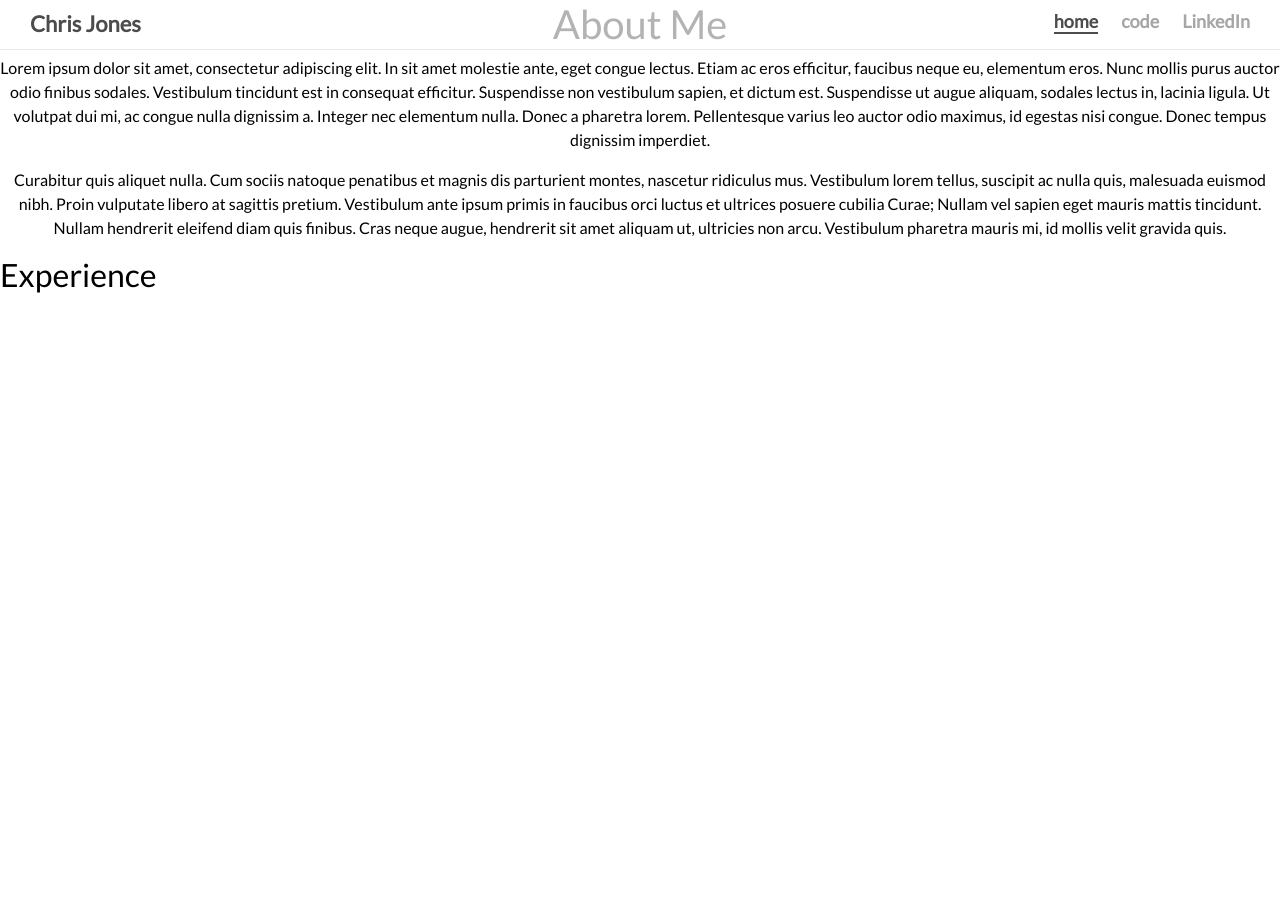
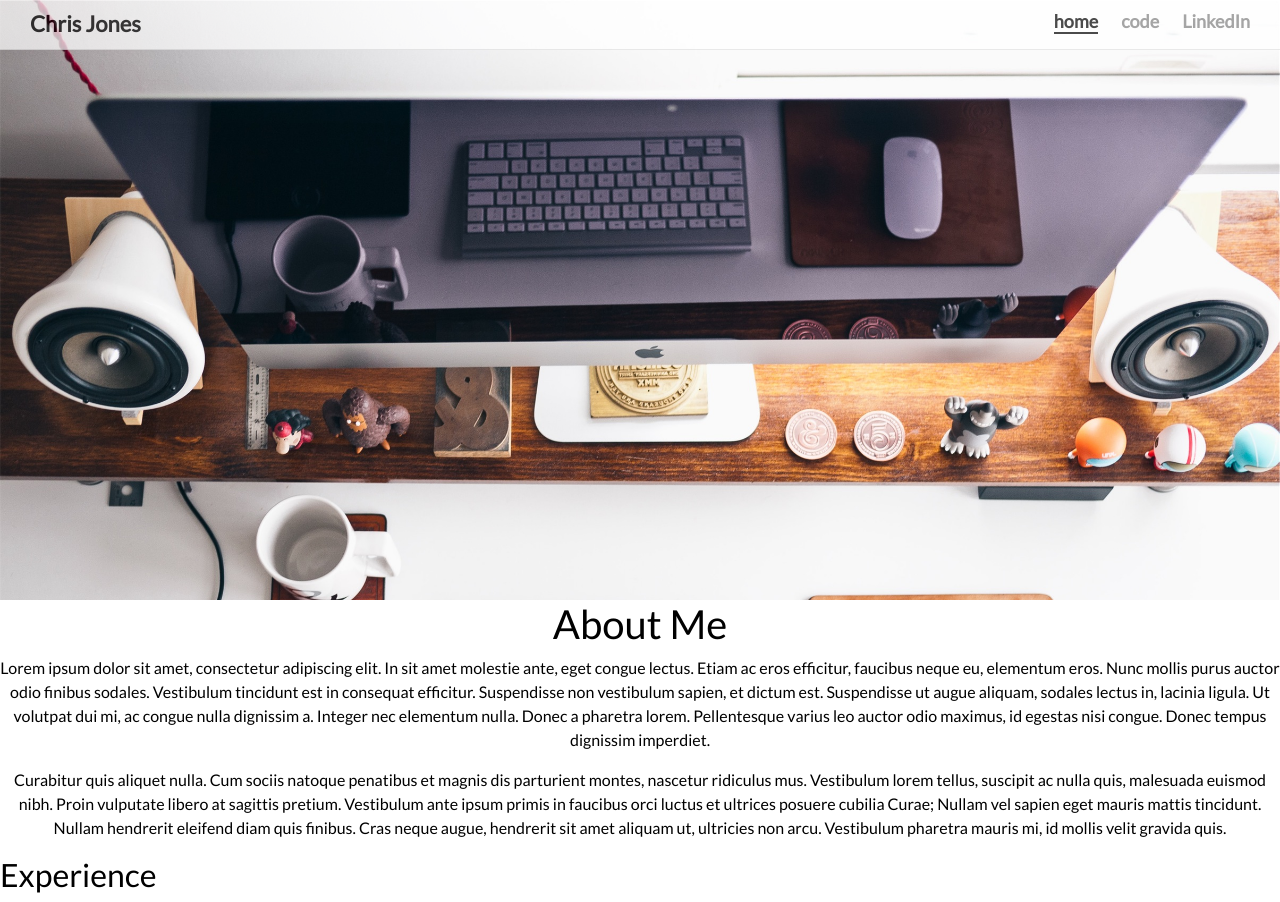
Before and after one commit to tophj/tophj.github.io, a plain HTML site: page index.html in a window 1280 px wide. Before the commit the page ends 800 px from the top, so only its background shows below. Drawn offline with nearby package versions, Linux system fonts and the light colour scheme.

Commit message:
Background-image now works...better

```diff
--- a/css/tophj-home.css
+++ b/css/tophj-home.css
@@ -85,26 +85,25 @@ header{
   color:#000;
   border-bottom-color: #000;
 }
-
+#main-image-div{
+  height:75%;
+}
 .container-fluid{
   width:100%;
   height:100%;
 }
-.background-img {
+.main-image {
+  background-image:url(../resources/desk.jpg);
   position:relative;
-  top: 0px;
-  background-size: 100%;
   display: block;
+  width:100%;
+  height:100%;
+  background-size: cover;
   z-index: 1;
-  width:100%;
-  height:70%;
+  background-repeat:no-repeat;
 
 }
 
-.desk-image{
-  background-image:url('../resources/desk.jpg');
-  height: 70%;
-}
 .description{
 /*  width:70%;*/
   height:30%;
--- a/index.html
+++ b/index.html
@@ -32,9 +32,8 @@
       </header>
       </div>
 
-       <div class="row">
-        <div class="desk-img">
-        </div>
+       <div class="row" id="main-image-div">
+        <div class="main-image"></div>
       </div>
 
       <div class="row">
```
